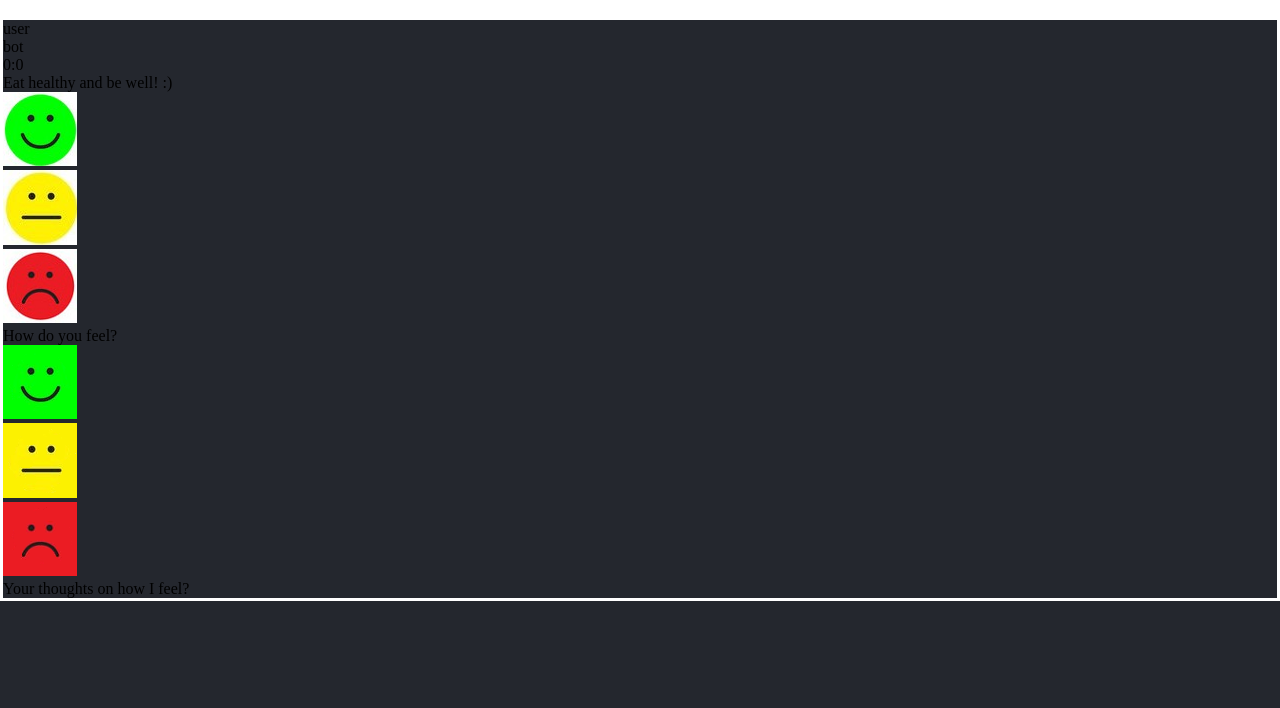
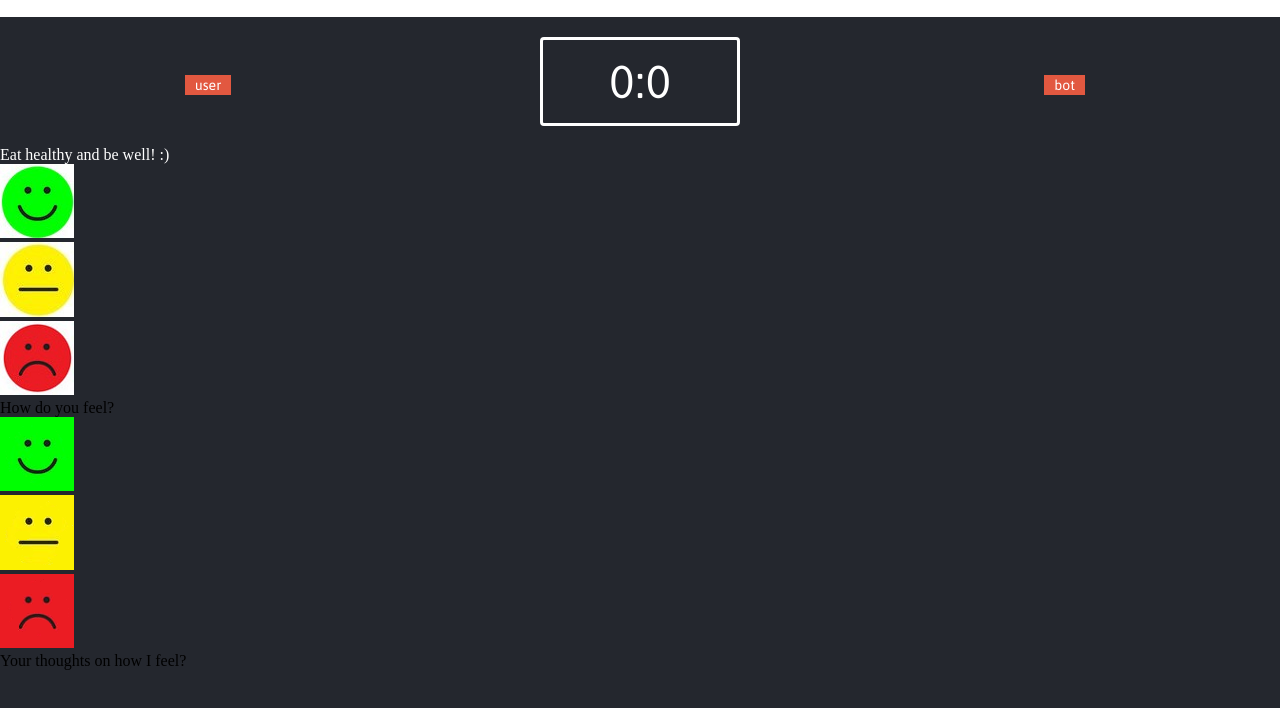
Before and after one commit to amt353/Sandbox-Chatbot, a plain HTML site: page index.html in a window 1280 px wide. Shown: the part 60-768 px from the top of the page. Drawn offline with Linux system fonts and the light colour scheme.

Commit message:
Formatted scoreboard - position hardcoded

```diff
--- a/index.html
+++ b/index.html
@@ -2,6 +2,9 @@
 <! Author: Angela Tomita>
 <! Date: July 28th, 2020>
 <! Objective: Create a prototype chatbot that responds to user input. The user and chatbot can guess each other's mood: guessing correctly earns one point and incorrect guesses will grant the point to the opponent.>
+
+
+<!Reference: Code is modified from Youtube video called, "Web Development Tutorial - JavaScript, HTML, CSS - Rock Paper Scissors Game" by freeCodeCamp.org>
 
 
 <!DOCTYPE html>
@@ -22,14 +25,14 @@
     <div class="score-board">
       <div id="user-label" class="badge">user</div>
       <div id="bot-label" class="badge">bot</div>
-      <div id="user-score">0</span>:<span id="bot-score">0</span>
+      <span id="user-score">0</span>:<span id="bot-score">0</span>
     </div>
 
-    <div class="result">
+    <div class="feedback">
       <p>Eat healthy and be well! :)</p>
     </div>
 
-    <!Images derived/edited from: https://cdn2.vectorstock.com/i/thumb-large/16/86/red-yellow-and-green-smileys-vector-26631686.jpg >
+    <!Reference: Images modified from https://cdn2.vectorstock.com/i/thumb-large/16/86/red-yellow-and-green-smileys-vector-26631686.jpg >
     <div class="choices-1">
       <div class="choice-1" id="g1">
 	<img src="smilies/happy.png" alt="">
--- a/styles.css
+++ b/styles.css
@@ -26,5 +26,38 @@ header > h1 {
   }
 
 .score-board {
+  margin: 20px auto;
   border: 3px solid white;
+  border-radius: 4px;
+  text-align: center;
+  width: 200px;
+  color: white;
+  font-size: 46px;
+  padding: 15px 20px;
+  font-family: Asap, sans-serif;
   }
+
+.badge {
+  background: #E25840;
+  color: white;
+  font-size: 14px;
+  padding: 2px 10px;
+  font-family: Asap, sans-seif;
+  }
+
+#user-label {
+  position: absolute;
+  top: 135px;
+  left: 185px;
+  }
+
+#bot-label {
+  position: absolute;
+  top: 135px;
+  right: 195px;
+  }
+
+.feedback {
+  font-size: 40 px;
+  color: white;
+  }
```
